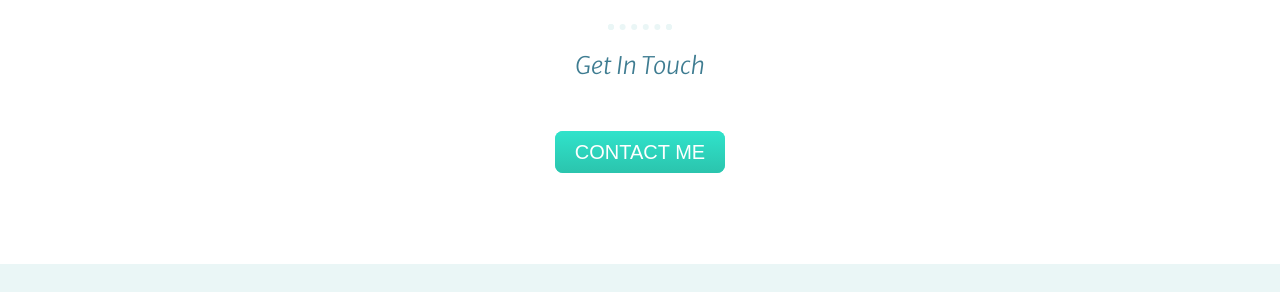
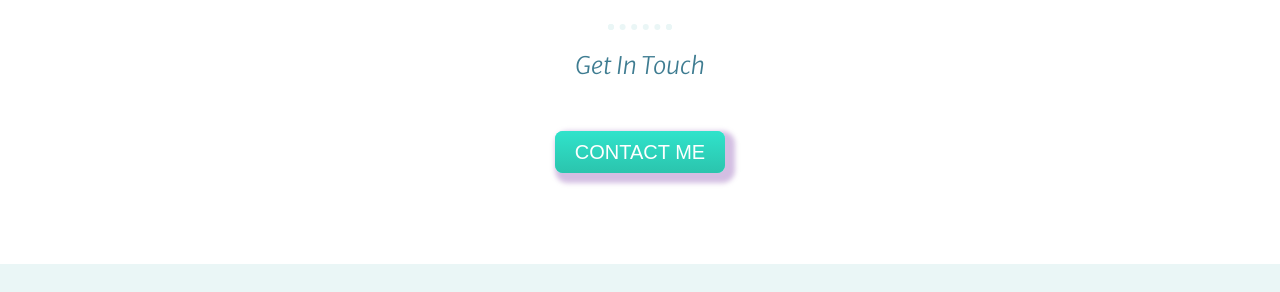
Before and after one commit to imhurbet/MySite, a plain HTML site: page MySite/index.html in a window 1280 px wide. In both pictures the pointer is over the link "CONTACT ME". Shown: the part 1938-2230 px from the top of the page. Drawn offline with Linux system fonts and the light colour scheme.

Commit message:
Button changes

```diff
--- a/MySite/css/main.css
+++ b/MySite/css/main.css
@@ -125,6 +125,7 @@ a{
   background-image: -o-linear-gradient(top, #30e3cb, #2bc4ad);
   background-image: linear-gradient(to bottom, #30e3cb, #2bc4ad);
   text-decoration: none;
+  box-shadow: 5px 5px 5px 5px rgba(145, 92, 182, .4);
 }
 .Linked{
   width: 1.6%;
```
Also changed, not shown: MySite/index.html (+3 -0 lines).
